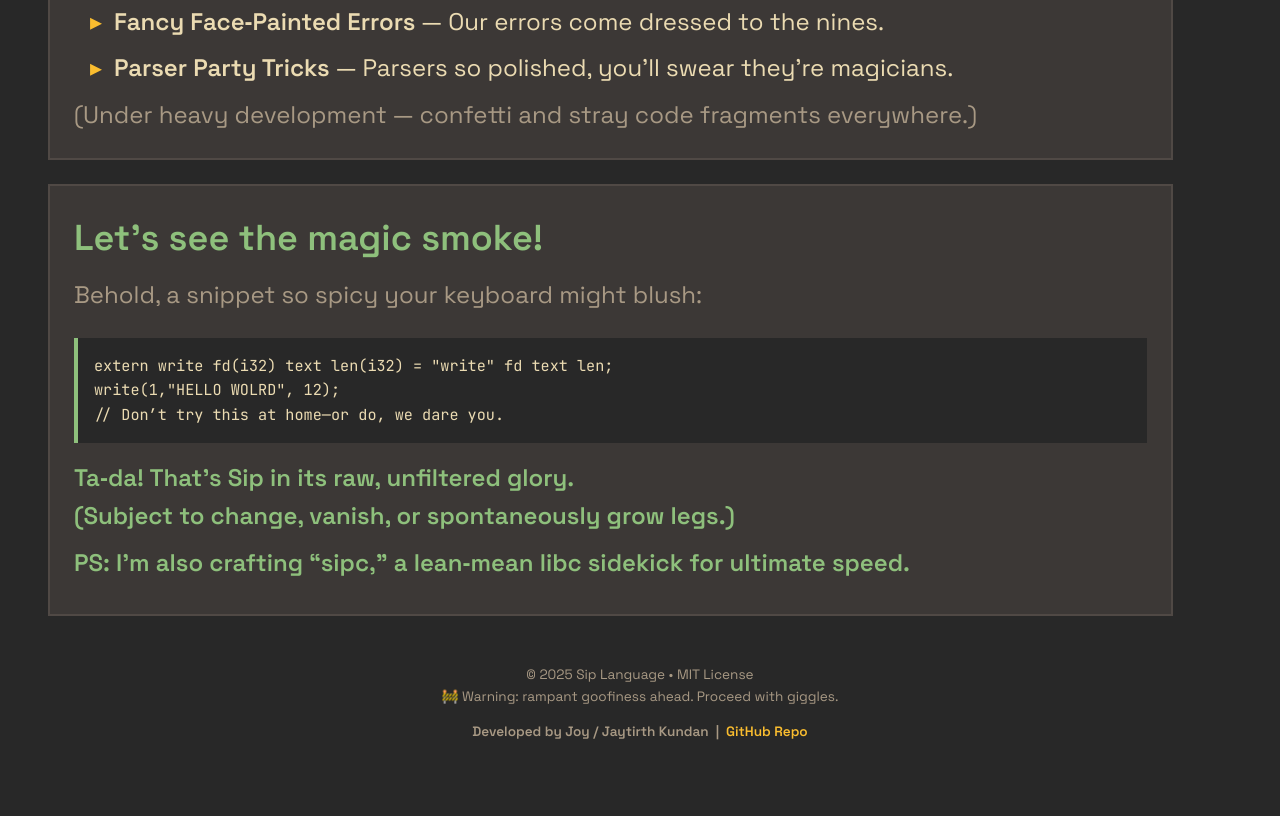
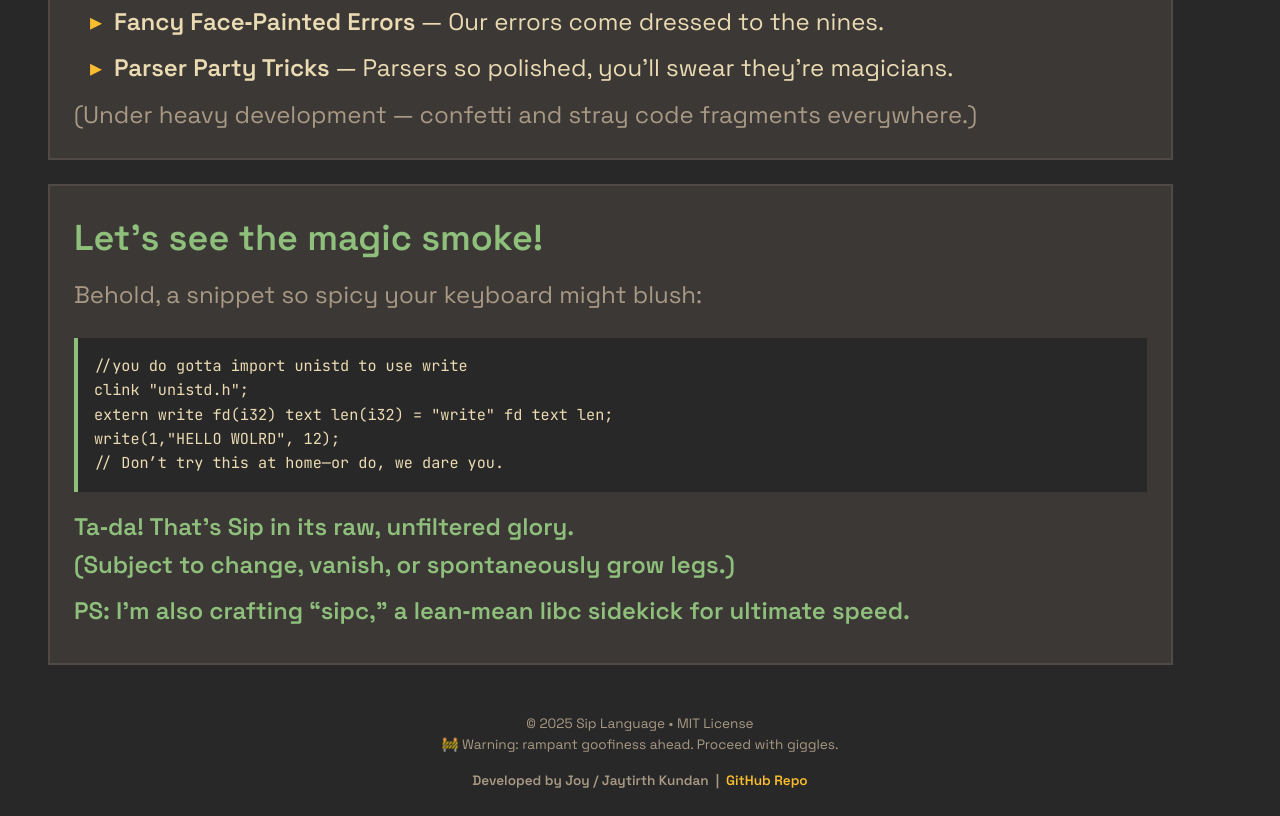
Before and after one commit to skubed0007/sipsite, a plain HTML site: page index.html in a window 1280 px wide. Shown: the part 1337-2153 px from the top of the page. Before the commit the page ends 2104 px from the top, so only its background shows below. Drawn offline with Linux system fonts and the light colour scheme.

Commit message:
fixed code again!

```diff
--- a/index.html
+++ b/index.html
@@ -57,6 +57,8 @@
             <h2>Let’s see the magic smoke!</h2>
             <p>Behold, a snippet so spicy your keyboard might blush:</p>
             <div class="code-block">
+                //you do gotta import unistd to use write<br />
+                clink "unistd.h";<br />
                 extern write fd(i32) text len(i32) = "write" fd text len;<br />
                 write(1,"HELLO WOLRD", 12);<br />
                 // Don’t try this at home—or do, we dare you.
```
